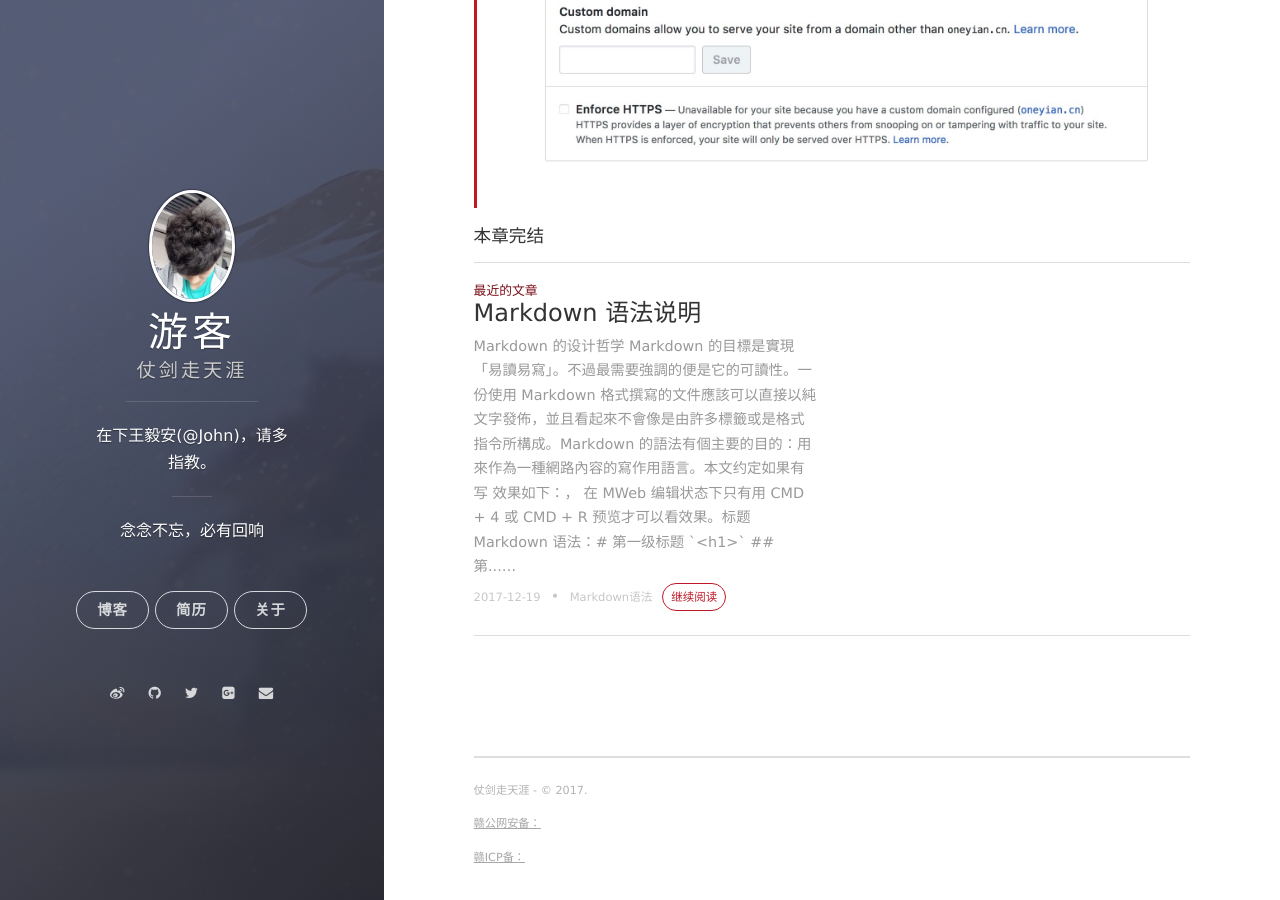
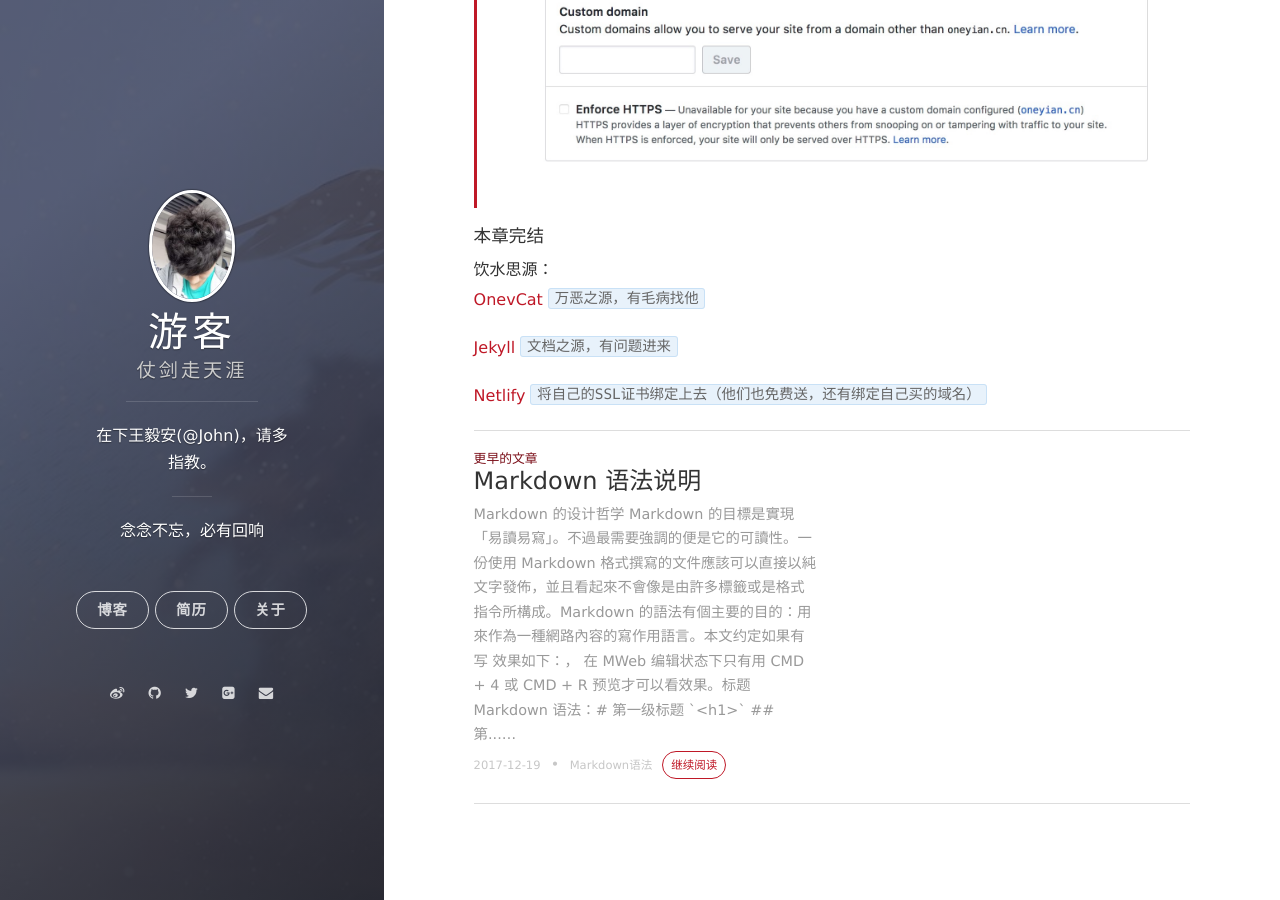
Before and after one commit to oneyian/oneyian.github.com, a Jekyll site: the page built from _posts/2017-12-20-GitHubPages.md, in a window 1280 px wide and 900 px high, scrolled down 2382 px. Built offline with Jekyll 4.4.1, drawn with Linux system fonts in a browser that asks for light colours; nearby versions of some CDN libraries; comment, search, counter and statistics services are not loaded.

Commit message:
更新博客

```diff
--- a/_posts/2017-12-19-GitHubPages.md
+++ b/_posts/2017-12-20-GitHubPages.md
@@ -32,3 +32,12 @@ tags: 创世纪
 >
 
 #### 本章完结
+
+
+##### 饮水思源：
+
+[OnevCat](https://onevcat.com/)  `万恶之源，有毛病找他`
+
+[Jekyll](https://www.jekyll.com.cn) `文档之源，有问题进来`
+
+[Netlify](https://app.netlify.com/) `将自己的SSL证书绑定上去（他们也免费送，还有绑定自己买的域名）`
```
Also changed, not shown: other parts of _posts/2017-12-20-GitHubPages.md (+1 -1 lines), 1 other file.
